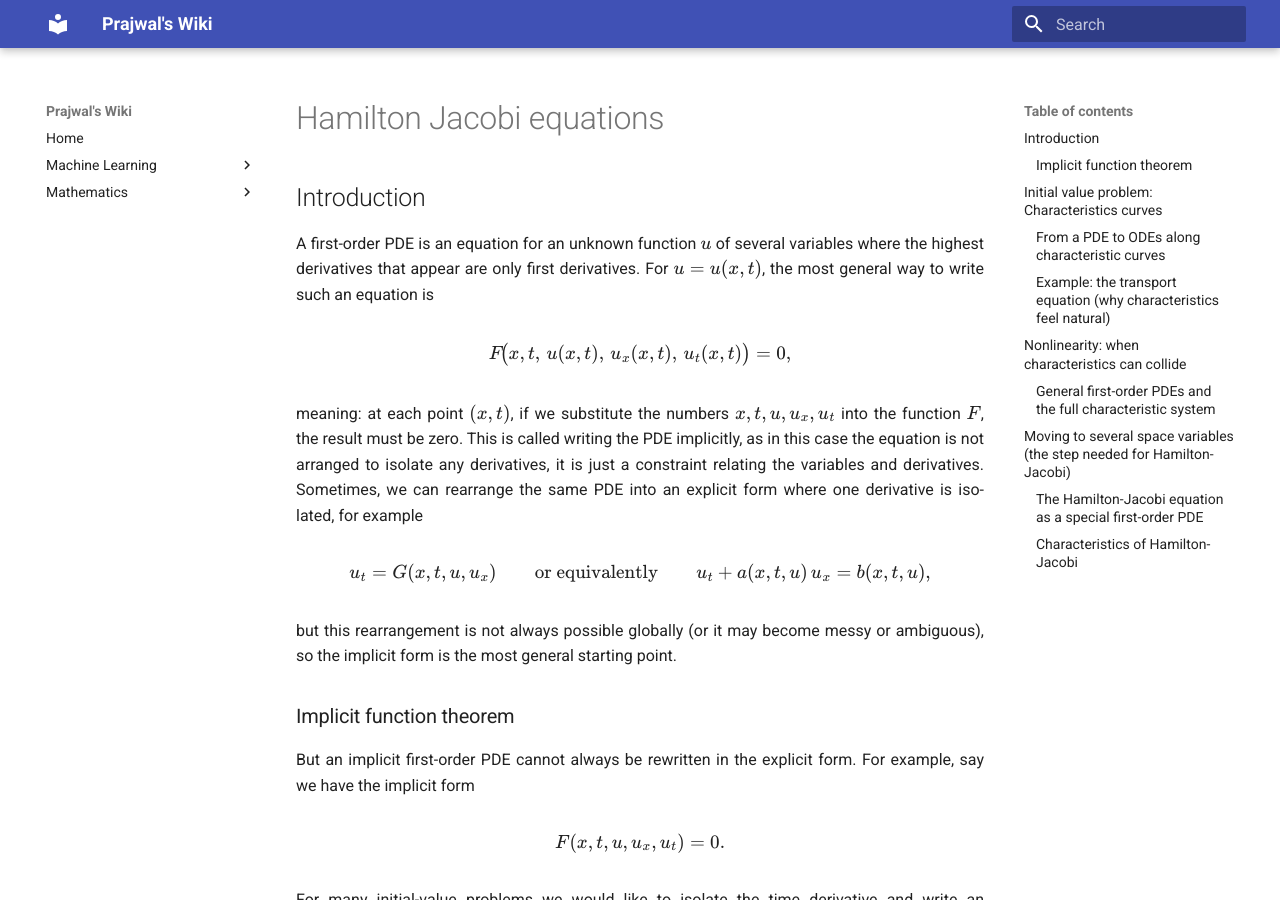
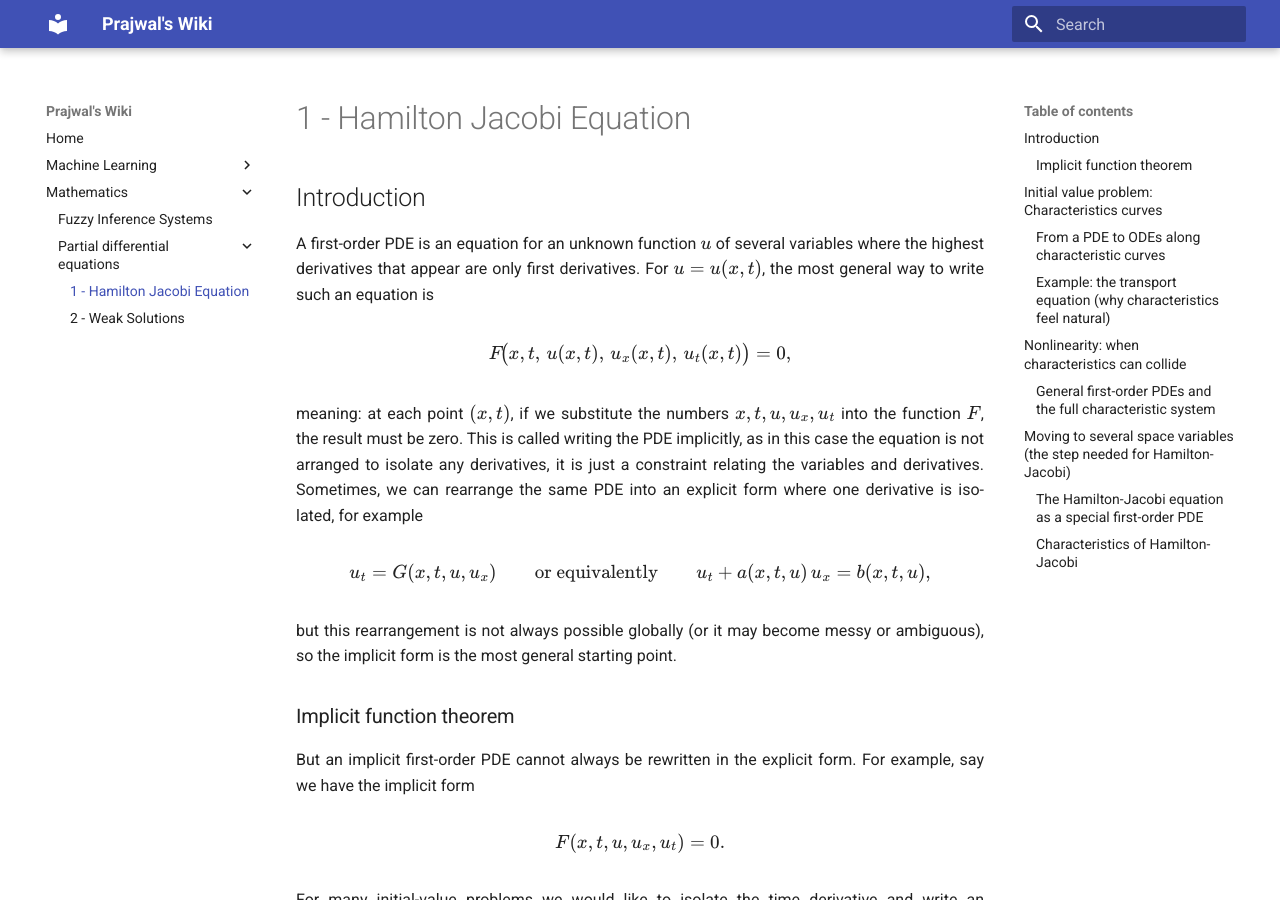
Before and after one commit to pj1911/my-wiki, an MkDocs documentation site: the page built from docs/Hamilton-Jacobi equations.md, in a window 1280 px wide and 900 px high. Built offline with MkDocs 1.6.1 and Material for MkDocs 9.7.7, drawn with Linux system fonts in a browser that asks for light colours.

Commit message:
Update Hyperbolic PDEs section in mkdocs.yml

```diff
--- a/mkdocs.yml
+++ b/mkdocs.yml
@@ -15,7 +15,9 @@
           - 4 – Multimodal Transformers: Transformers-4-MMT.md
   - Mathematics:
         - Fuzzy Inference Systems: Fuzzy Inference Systems.md
-        - Hyperbolic PDEs: Hyperbolic PDEs-1-weak solutions.md
+        - Partial differential equations:
+          - 1 - Hamilton Jacobi Equation: Hamilton-Jacobi equations.md
+          - 2 - Weak Solutions: Hyperbolic PDEs-1-weak solutions.md
 
 markdown_extensions:
   - admonition
```
